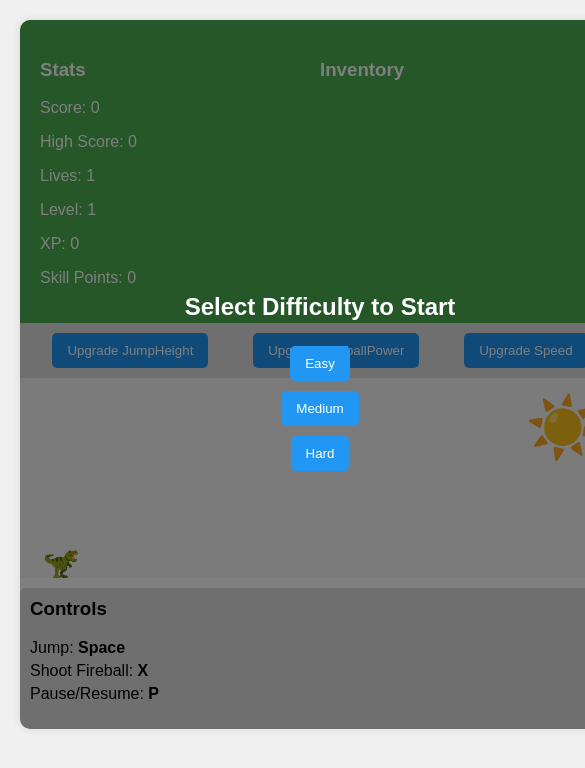
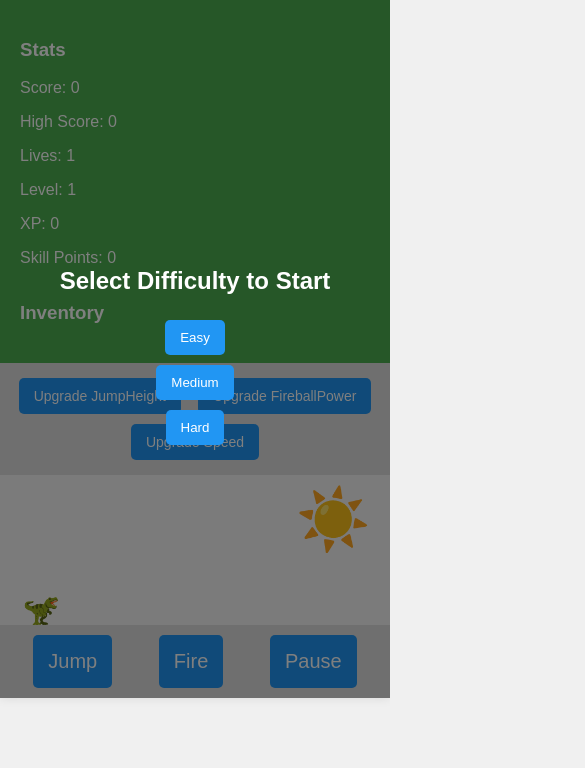
Before and after one commit to icepuente/dino_rpg, a plain HTML site: page index.html in a window 390 px wide. Shown: the top 768 px of the page, 585 px wide, since content can reach past the window. Drawn offline with Linux system fonts and the light colour scheme.

Commit message:
make game mobile friendly

```diff
--- a/game.js
+++ b/game.js
@@ -43,6 +43,11 @@ let difficulty = null; // Change from const to let and initialize to null
 
 let gameStarted = false; // Add a flag to check if the game has started
 
+// Add these variables at the top of the file
+let isMobile = false;
+let gameContainerWidth = 600;
+let gameContainerHeight = 200;
+
 function togglePause() {
     isPaused = !isPaused;
     if (isPaused) {
@@ -56,8 +61,18 @@ function togglePause() {
 function initGame() {
     createSkillButtons();
     initializeRPGElements();
+    checkMobile();
+    resizeGame();
     dino.style.bottom = '-10px';
     updateUI(); // Update UI without starting the game
+
+    // Add event listeners for mobile controls
+    document.getElementById('jumpButton').addEventListener('touchstart', startJump);
+    document.getElementById('fireButton').addEventListener('touchstart', shootFireball);
+    document.getElementById('pauseButton').addEventListener('touchstart', togglePause);
+
+    // Add resize event listener
+    window.addEventListener('resize', resizeGame);
 }
 
 function createSkillButtons() {
@@ -120,11 +135,15 @@ function updateInventoryUI() {
     });
 }
 
+// Modify the startJump function to work with both keyboard and touch events
 function startJump(event) {
-    if (event.code === 'Space' && !isJumping) {
+    if ((event.type === 'keydown' && event.code === 'Space') || event.type === 'touchstart') {
+        if (!isJumping) {
             isJumping = true;
             jumpStartTime = Date.now();
             requestAnimationFrame(jumpAnimation);
+        }
+        event.preventDefault(); // Prevent default behavior for touch events
     }
 }
 
@@ -144,13 +163,17 @@ function jumpAnimation() {
     }
 }
 
-function shootFireball() {
+// Modify the shootFireball function to work with both keyboard and touch events
+function shootFireball(event) {
+    if ((event.type === 'keydown' && event.code === 'KeyX') || event.type === 'touchstart') {
         const currentTime = Date.now();
         if (currentTime - lastFireballTime < shootCooldown) return;
 
         lastFireballTime = currentTime;
         const fireball = createFireball();
         moveFireball(fireball);
+        event.preventDefault(); // Prevent default behavior for touch events
+    }
 }
 
 function createFireball() {
@@ -550,13 +573,50 @@ function setDifficulty(level) {
     startGame(); // Start the game immediately
 }
 
+function checkMobile() {
+    isMobile = window.innerWidth <= 600;
+    gameContainerWidth = isMobile ? window.innerWidth : 600;
+    gameContainerHeight = isMobile ? 150 : 200;
+}
+
+function resizeGame() {
+    checkMobile();
+    const gameContainer = document.getElementById('game-container');
+    const game = document.getElementById('game');
+
+    gameContainer.style.width = `${gameContainerWidth}px`;
+    game.style.width = `${gameContainerWidth}px`;
+    game.style.height = `${gameContainerHeight}px`;
+
+    // Adjust game elements positions if needed
+    // For example, adjust the sun's position
+    const sun = document.getElementById('sun');
+    sun.style.right = `${gameContainerWidth * 0.05}px`;
+    sun.style.top = `${gameContainerHeight * 0.1}px`;
+}
+
+// Modify the togglePause function to work with both keyboard and touch events
+function togglePause(event) {
+    if ((event.type === 'keydown' && event.code === 'KeyP') || event.type === 'touchstart') {
+        isPaused = !isPaused;
+        if (isPaused) {
+            document.getElementById('pauseOverlay').style.display = 'flex';
+        } else {
+            document.getElementById('pauseOverlay').style.display = 'none';
+            lastTime = null; // Reset lastTime to avoid large delta on unpause
+        }
+        event.preventDefault(); // Prevent default behavior for touch events
+    }
+}
+
+// Modify the event listeners to use the updated functions
 document.addEventListener('keydown', (event) => {
     if (event.code === 'Space') {
         startJump(event);
     } else if (event.code === 'KeyX') {
-        shootFireball();
+        shootFireball(event);
     } else if (event.code === 'KeyP') {
-        togglePause();
+        togglePause(event);
     }
 });
 
--- a/index.html
+++ b/index.html
@@ -165,6 +165,55 @@
         #startOverlay button:hover {
             background-color: #1976D2;
         }
+
+        @media (max-width: 600px) {
+            body {
+                padding: 0;
+            }
+            #game-container {
+                width: 100%;
+                border-radius: 0;
+            }
+            #game {
+                width: 100%;
+                height: 150px;
+            }
+            #ui {
+                flex-direction: column;
+            }
+            #skills {
+                flex-wrap: wrap;
+            }
+            .skill-button {
+                margin: 5px;
+                font-size: 14px;
+            }
+            #controls {
+                display: none;
+            }
+        }
+
+        #mobileControls {
+            display: none;
+            justify-content: space-around;
+            padding: 10px;
+            background-color: #e0e0e0;
+        }
+
+        #mobileControls button {
+            padding: 15px;
+            font-size: 20px;
+            background-color: #2196F3;
+            color: white;
+            border: none;
+            border-radius: 5px;
+        }
+
+        @media (max-width: 600px) {
+            #mobileControls {
+                display: flex;
+            }
+        }
     </style>
 </head>
 <body>
@@ -199,6 +248,11 @@
             <h2>Game Paused</h2>
             <p>Press 'P' to resume</p>
         </div>
+        <div id="mobileControls">
+            <button id="jumpButton">Jump</button>
+            <button id="fireButton">Fire</button>
+            <button id="pauseButton">Pause</button>
+        </div>
         <div id="controls">
             <h3>Controls</h3>
             <ul>
```
Lines whose indentation alone changed are shown as unchanged.
